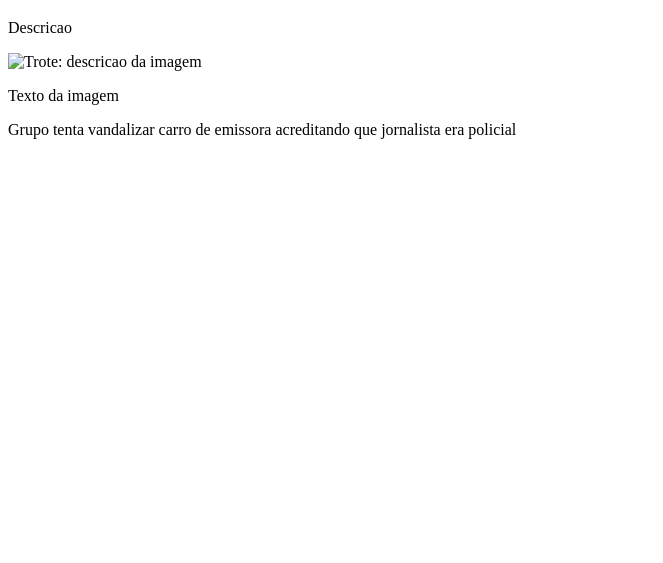
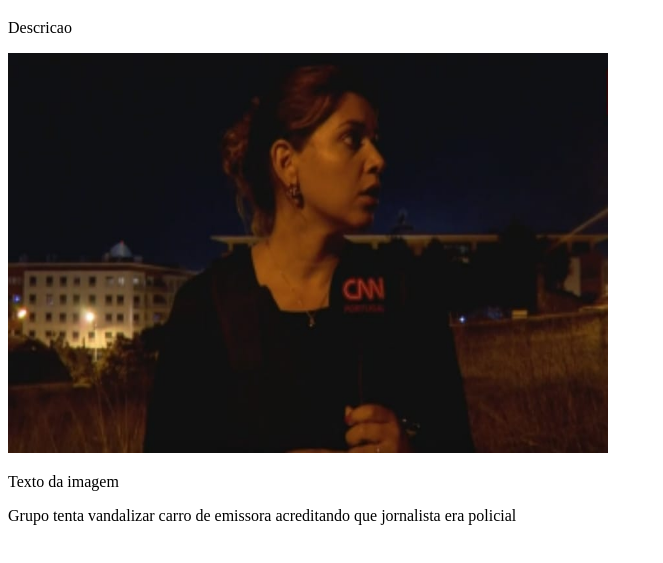
Before and after one commit to carrerimiguel/carrerimiguel, a plain HTML site: page index.html in a window 1280 px wide. Shown: the part 87-650 px from the top of the page, without its empty margins (0-663 px from the left). Drawn offline with Linux system fonts and the light colour scheme.

Commit message:
Update index.html

```diff
--- a/index.html
+++ b/index.html
@@ -17,7 +17,7 @@
   <p>Descricao</p>
 </body>
 </html>
-    <img src="nomedoarquivo.jpeg" alt="Trote: descricao da imagem" width="600" height="400">
+    <img src="cnn.jpeg" alt="Trote: descricao da imagem" width="600" height="400">
     <p>Texto da imagem<p> Grupo tenta vandalizar carro de emissora acreditando que jornalista era policial
 </body>
 </html>
```
